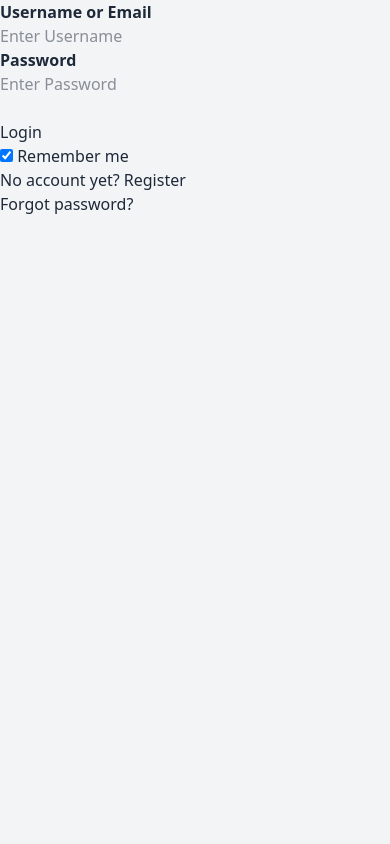
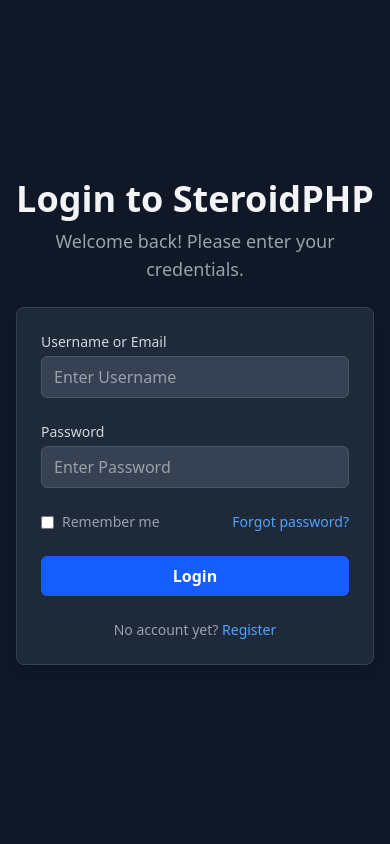
Before and after one commit to jlauza/SteroidPHP, a PHP site: page /login in a window 390 px wide. Run offline with PHP 8.4, Linux system fonts and the light colour scheme.

Commit message:
login and register - refac layout

```diff
--- a/app/views/auth/login.php
+++ b/app/views/auth/login.php
@@ -1,30 +1,41 @@
-<form action="#" method="post">
+<div class="min-h-screen flex items-center justify-center bg-gray-900 text-gray-100">
+  <div class="text-center w-full px-4">
+    <h1 class="text-4xl font-bold mb-2">Login to SteroidPHP</h1>
+    <p class="text-lg mb-6 text-gray-400">Welcome back! Please enter your credentials.</p>
+
+    <form action="#" method="post"
+      class="max-w-md mx-auto p-6 bg-gray-800 rounded-lg shadow-lg space-y-6 border border-gray-700">
+
+      <div class="">
+        <label for="username_or_email" class="block text-sm font-medium text-gray-300 text-left">Username or Email</label>
+        <input type="text" id="username_or_email" name="username_or_email" placeholder="Enter Username" required
+          class="mt-1 block w-full px-3 py-2 bg-gray-700 text-white border border-gray-600 rounded-md focus:outline-none focus:ring-blue-500 focus:border-blue-500">
       </div>
 
-  <div class="container">
-    <label for="uname"><b>Username or Email</b></label><br/>
-    <input type="text" placeholder="Enter Username" name="username_or_email" required>
+      <div>
+        <label for="password" class="block text-sm font-medium text-gray-300 text-left">Password</label>
+        <input type="password" id="password" name="password" placeholder="Enter Password" required
+          class="mt-1 block w-full px-3 py-2 bg-gray-700 text-white border border-gray-600 rounded-md focus:outline-none focus:ring-blue-500 focus:border-blue-500">
       </div>
 
-  <div class="container">
-    <label for="psw"><b>Password</b></label><br/>
-    <input type="password" placeholder="Enter Password" name="password" required>
+      <div class="flex items-center justify-between">
+        <label class="flex items-center text-sm text-gray-400">
+          <input type="checkbox" name="remember" class="mr-2 text-blue-600 bg-gray-700 border-gray-600 rounded">
+          Remember me
+        </label>
+        <a href="#" class="text-sm text-blue-400 hover:underline">Forgot password?</a>
       </div>
 
-  <div class="container">
-    <br />
-    <button type="submit">Login</button>
-    <br />
-    <label>
-      <input type="checkbox" checked="checked" name="remember"> Remember me
-    </label>
+      <div>
+        <button type="submit"
+          class="w-full bg-blue-600 hover:bg-blue-700 text-white font-semibold py-2 px-4 rounded-md transition duration-200">
+          Login
+        </button>
       </div>
 
-  <div class="container">
-    <p>No account yet? <a href="/register">Register</a></p>
-  </div>
-
-  <div class="container">
-    <span class="psw">Forgot <a href="#">password?</a></span>
+      <div class="text-center text-sm text-gray-400">
+        No account yet? <a href="/register" class="text-blue-400 hover:underline">Register</a>
       </div>
     </form>
+  </div>
+</div>
```
Also changed, not shown: app/views/auth/register.php (+88 -25 lines). Lines whose indentation alone changed are shown as unchanged.
